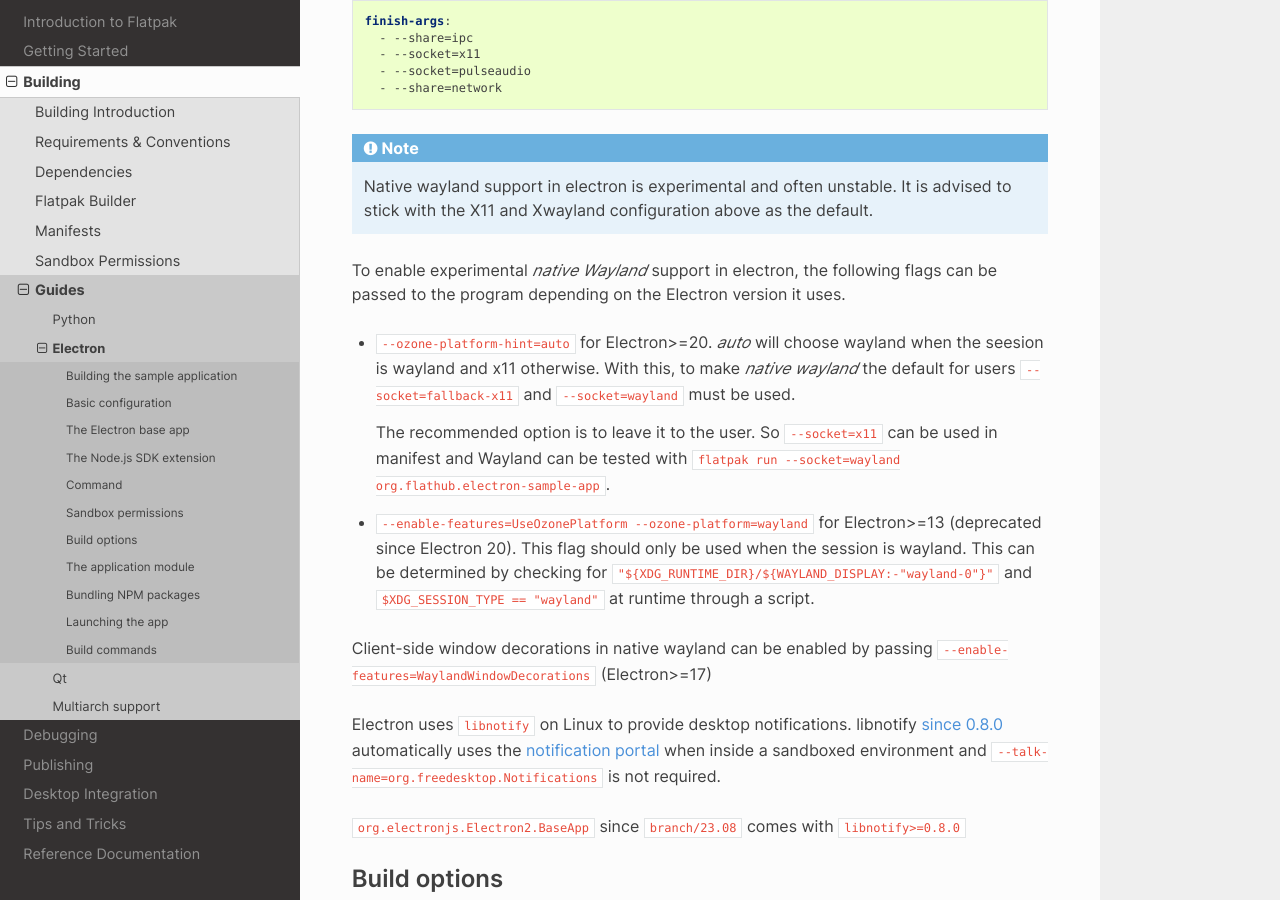
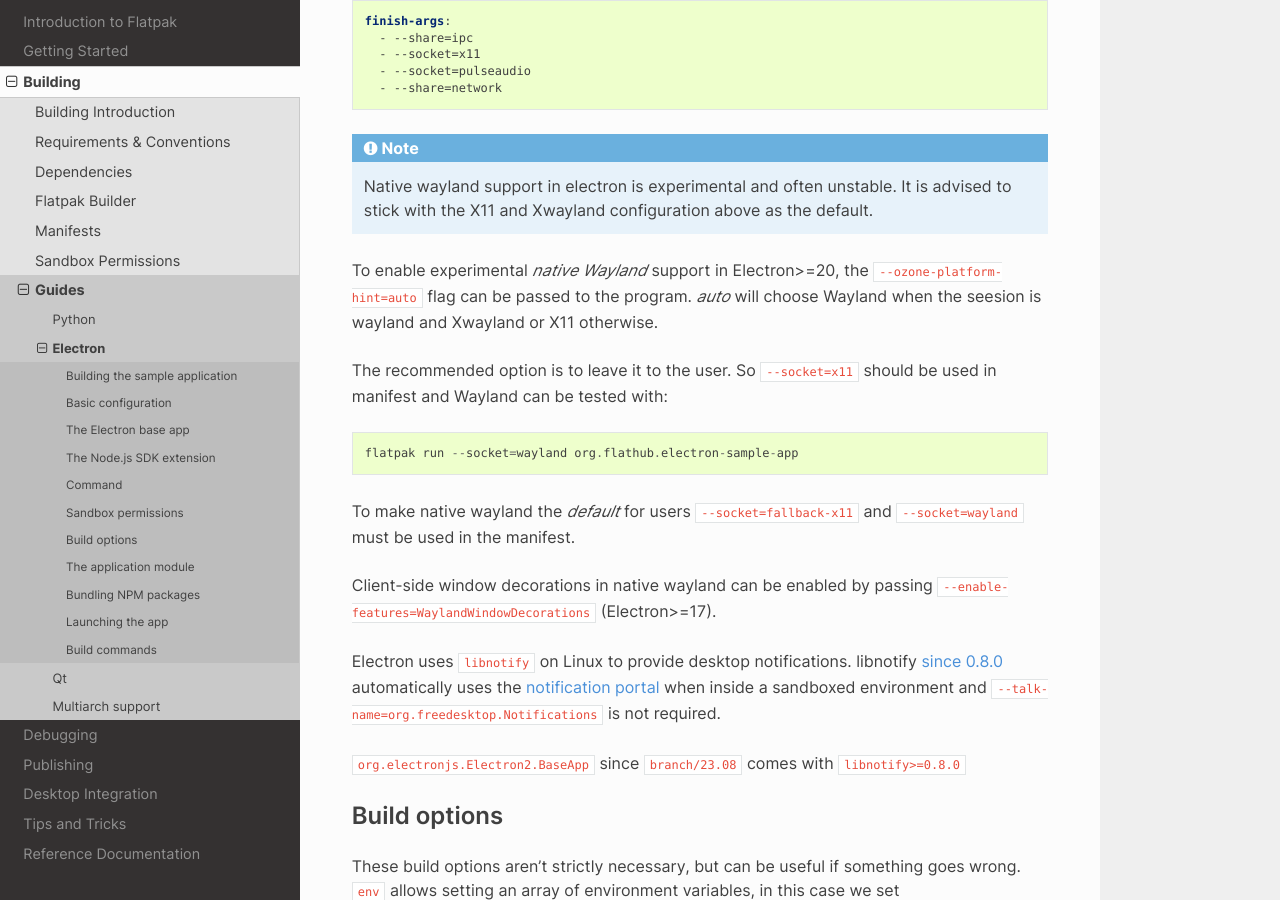
Before and after one commit to flatpak/flatpak-docs, a Sphinx documentation site: the page built from docs/electron.rst, in a window 1280 px wide and 900 px high, scrolled down 2508 px. Built offline with Sphinx 7.4.7 and the Read the Docs theme 2.0.0, drawn with Linux system fonts in a browser that asks for light colours.

Commit message:
Remove flags for very old electron and tweak wording

```diff
--- a/docs/electron.rst
+++ b/docs/electron.rst
@@ -131,27 +131,21 @@ access.
   It is advised to stick with the X11 and Xwayland configuration above
   as the default.
 
-To enable experimental `native Wayland` support in electron, the following
-flags can be passed to the program depending on the Electron version it
-uses.
+To enable experimental `native Wayland` support in Electron>=20, the
+``--ozone-platform-hint=auto`` flag can be passed to the program. `auto`
+will choose Wayland when the seesion is wayland and Xwayland or X11
+otherwise.
 
-- ``--ozone-platform-hint=auto`` for Electron>=20. `auto` will
-  choose wayland when the seesion is wayland and x11 otherwise. With
-  this, to make `native wayland` the default for users ``--socket=fallback-x11``
-  and ``--socket=wayland`` must be used.
+The recommended option is to leave it to the user. So ``--socket=x11``
+should be used in manifest and Wayland can be tested with::
 
-  The recommended option is to leave it to the user. So ``--socket=x11``
-  can be used in manifest and Wayland can be tested with
-  ``flatpak run --socket=wayland org.flathub.electron-sample-app``.
+  flatpak run --socket=wayland org.flathub.electron-sample-app
 
-- ``--enable-features=UseOzonePlatform --ozone-platform=wayland`` for
-  Electron>=13 (deprecated since Electron 20). This flag should only be
-  used when the session is wayland. This can be determined by checking for
-  ``"${XDG_RUNTIME_DIR}/${WAYLAND_DISPLAY:-"wayland-0"}"`` and
-  ``$XDG_SESSION_TYPE == "wayland"`` at runtime through a script.
+To make native wayland the `default` for users ``--socket=fallback-x11``
+and ``--socket=wayland`` must be used in the manifest.
 
 Client-side window decorations in native wayland can be enabled by
-passing ``--enable-features=WaylandWindowDecorations`` (Electron>=17)
+passing ``--enable-features=WaylandWindowDecorations`` (Electron>=17).
 
 Electron uses ``libnotify`` on Linux to provide desktop notifications.
 libnotify `since 0.8.0 <https://gitlab.gnome.org/GNOME/libnotify/-/merge_requests/27>`_
```
